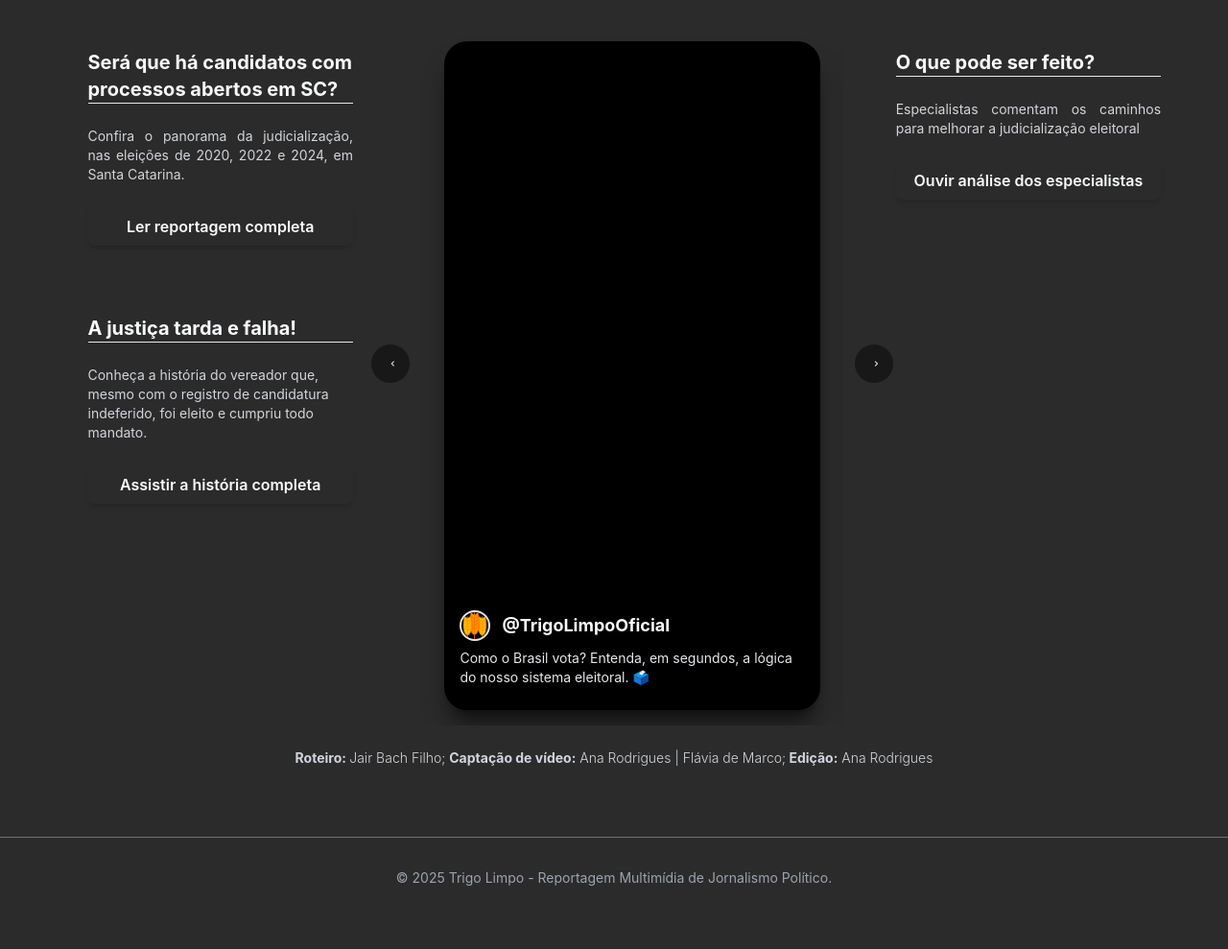
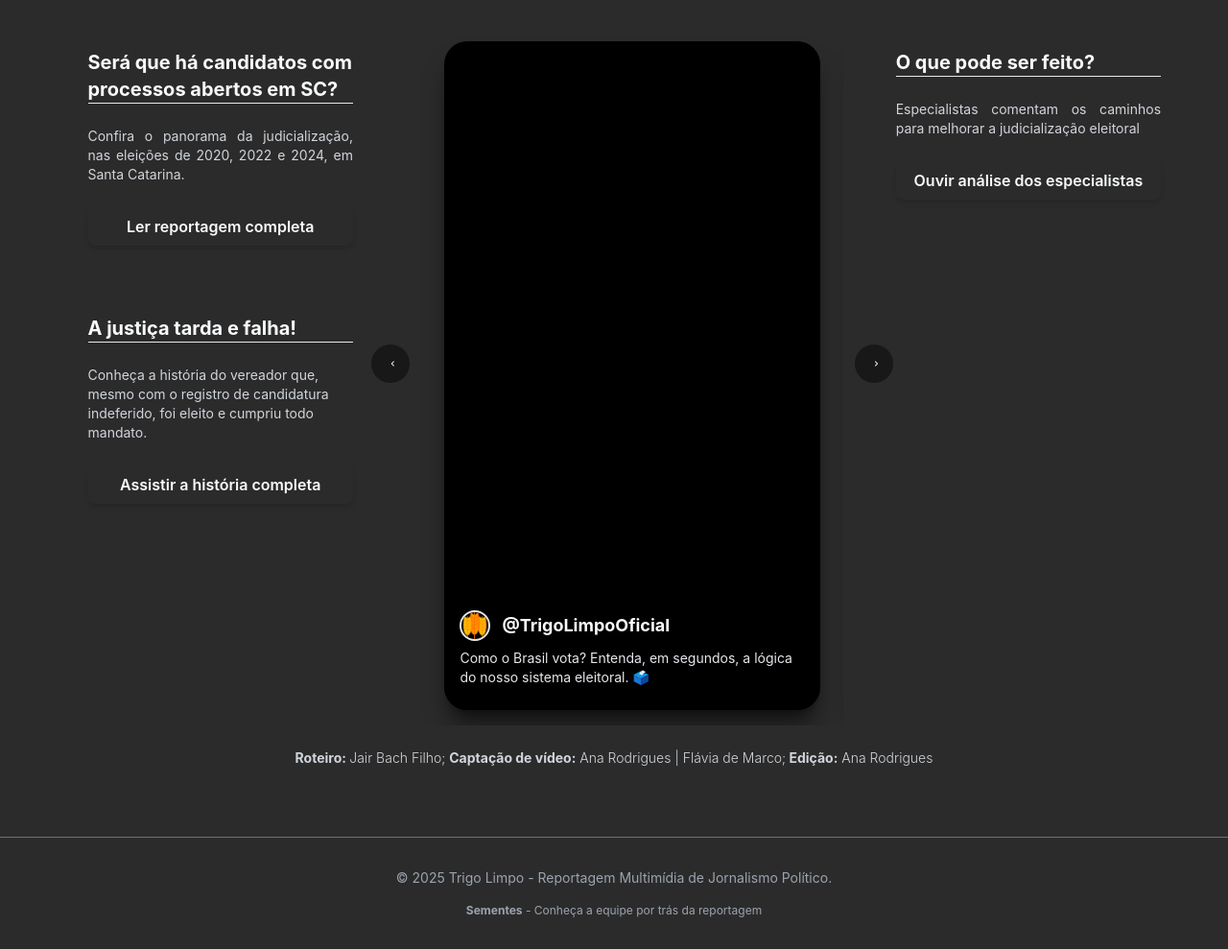
Before and after one commit to jairbachs/trigolimpo, a plain HTML site: page materia-reels.html in a window 1280 px wide. Shown: the part 214-1203 px from the top of the page at 96% size. Drawn offline with nearby package versions, Linux system fonts and the light colour scheme.

Commit message:
Update materia-reels.html

```diff
--- a/materia-reels.html
+++ b/materia-reels.html
@@ -6,7 +6,6 @@
     <title>Trigo Limpo - Reportagem Multimídia de Jornalismo Político.</title>
     <script src="https://cdn.tailwindcss.com"></script>
     <style>
-        /* CONFIGURAÇÕES DO TAILWIND (MANTIDAS) */
         tailwind.config = {
             theme: {
                 extend: {
@@ -24,7 +23,6 @@
             }
         }
 
-        /* Define o fundo principal e a cor do texto padrão */
         body {
             background-color: #2B2B2B;
             color: #f8fafc;
@@ -94,8 +92,6 @@
 
        <div id="reels-track" class="flex flex-nowrap overflow-x-auto snap-x snap-mandatory scrollbar-none w-full px-2 py-4" style="scroll-behavior:smooth;">
 
-        <!-- Slides-->
-        <!-- ---------- SLIDE 1 ----------- -->
         <div class="snap-center flex-shrink-0 w-full flex justify-center px-4 slide" data-index="0">
           <div class="reel-container">
             <div class="reel-video-placeholder">
@@ -113,7 +109,6 @@
           </div>
         </div>
 
-        <!-- SLIDE 2 -->
         <div class="snap-center flex-shrink-0 w-full flex justify-center px-4 slide" data-index="1">
           <div class="reel-container">
             <div class="reel-video-placeholder">
@@ -126,7 +121,6 @@
           </div>
         </div>
 
-        <!-- SLIDE 3 -->
         <div class="snap-center flex-shrink-0 w-full flex justify-center px-4 slide" data-index="2">
           <div class="reel-container">
             <div class="reel-video-placeholder">
@@ -139,7 +133,6 @@
           </div>
         </div>
 
-        <!-- SLIDE 4 -->
         <div class="snap-center flex-shrink-0 w-full flex justify-center px-4 slide" data-index="3">
           <div class="reel-container">
             <div class="reel-video-placeholder">
@@ -152,7 +145,6 @@
           </div>
         </div>
 
-        <!-- SLIDE 5 -->
         <div class="snap-center flex-shrink-0 w-full flex justify-center px-4 slide" data-index="4">
           <div class="reel-container">
             <div class="reel-video-placeholder">
@@ -165,7 +157,6 @@
           </div>
         </div>
 
-        <!-- SLIDE 6 -->
         <div class="snap-center flex-shrink-0 w-full flex justify-center px-4 slide" data-index="5">
           <div class="reel-container">
             <div class="reel-video-placeholder">
@@ -201,6 +192,9 @@
 <footer class="bg-dark-box border-t border-gray-500 mt-12 py-8">
   <div class="max-w-7xl mx-auto px-4 sm:px-6 lg:px-8 text-center text-gray-400">
     <p class="mb-4 text-sm">&copy; 2025 Trigo Limpo - Reportagem Multimídia de Jornalismo Político.</p>
+            <div class="space-x-4 text-xs">
+                <a href="fale_conosco.html" class="hover:text-trigo"><strong>Sementes</strong> - Conheça a equipe por trás da reportagem</a>
+            </div>
   </div>
 </footer>
 
@@ -244,7 +238,6 @@
     if(e.key === 'ArrowRight') right && right.click();
   });
 
-  // YT API
   const players = [];
 
   (function loadYT(){
@@ -276,7 +269,6 @@
             event.target.getIframe().style.height = '100%';
           },
 
-          // ⭐ AVANÇO AUTOMÁTICO QUANDO O VÍDEO ACABA ⭐
           onStateChange: (e)=>{
             if (e.data === YT.PlayerState.ENDED) {
               const idx = slides.findIndex(s => s.contains(e.target.getIframe()));
```
